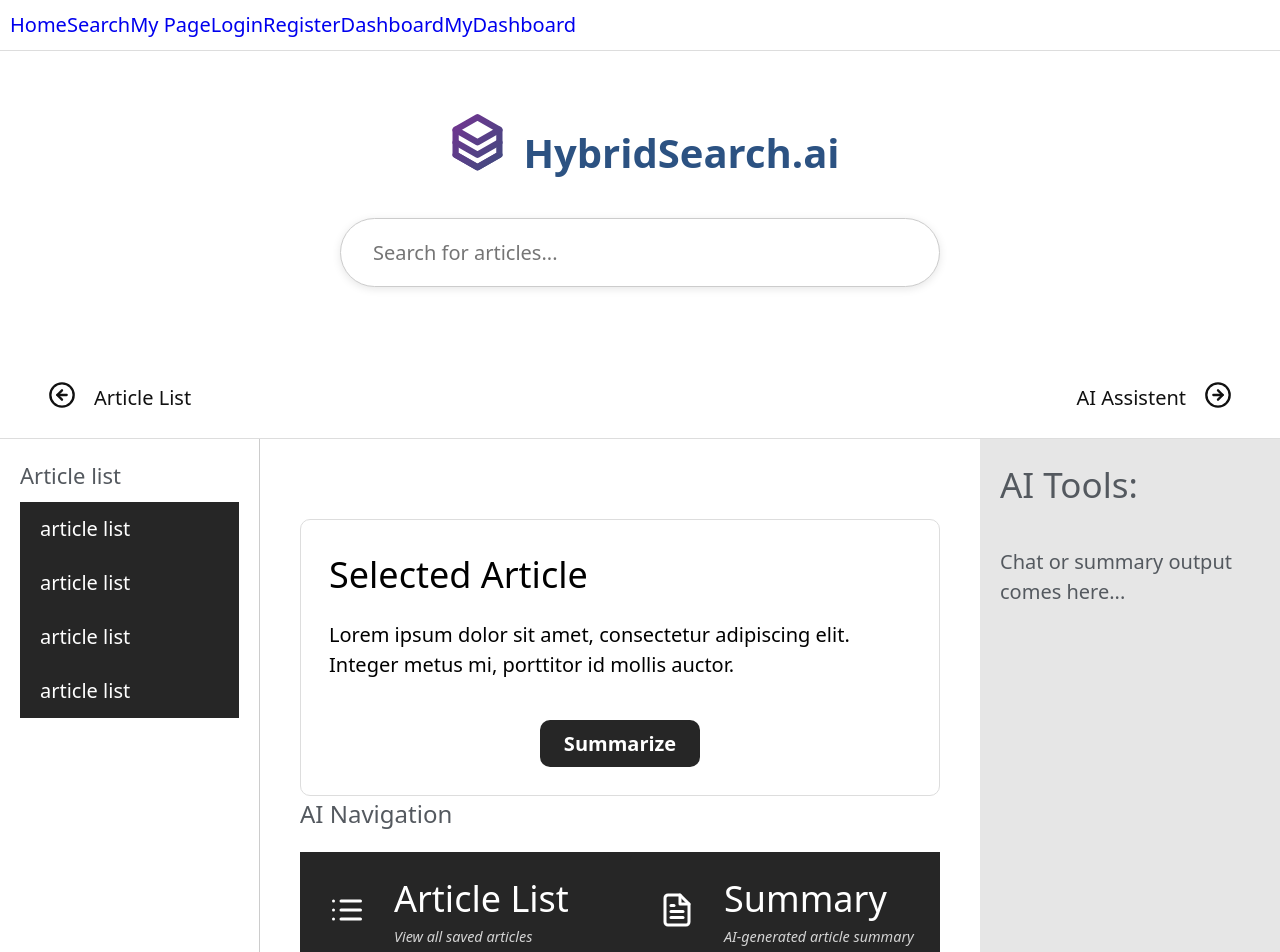
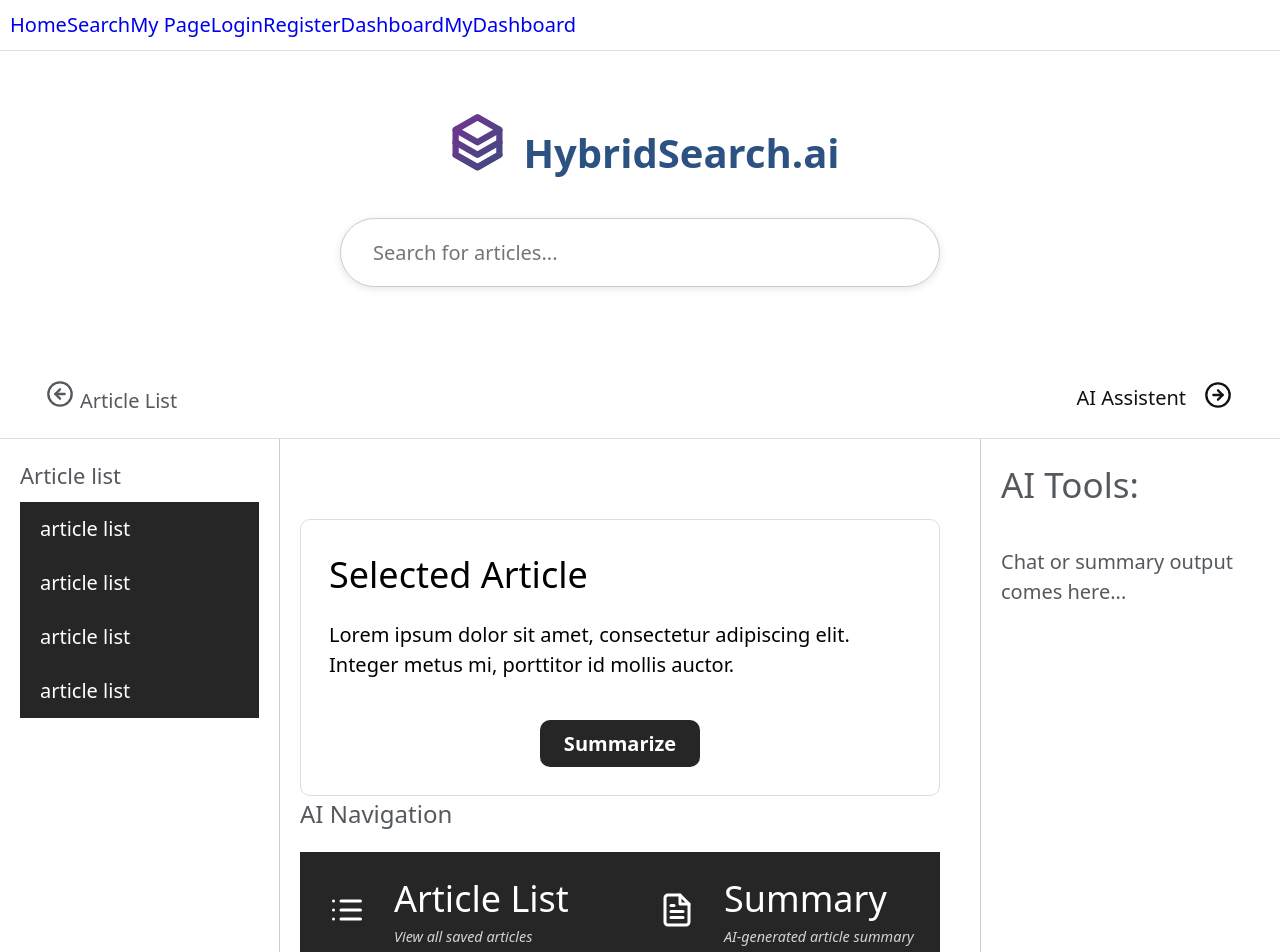
Before and after one commit to Hussein-Ali-Shamarti/Bachelor-SearchMotor, a React (Create React App) app in the folder frontend/: page /mydashboard in a window 1280 px wide. Shown: the top 952 px of the page. Built offline with nearby package versions, Linux system fonts and the light colour scheme.

Commit message:
Fix: Allow toggling of article-sidebar and ai-sidebar independently in desktop layout

```diff
--- a/frontend/src/assets/styles/MyDashboard.css
+++ b/frontend/src/assets/styles/MyDashboard.css
@@ -236,3 +236,37 @@
 .summary-article-card {
   position: relative;
 }
+
+/* -------------------------------------------------------------
+  VENSTRE SIDEBAR – ARTIKKELLISTE
+--------------------------------------------------------------*/
+
+.article-sidebar {
+  background: white;
+  padding: 1rem;
+  border-right: 1px solid #ccc;
+  display: block;
+}
+
+/* HØYRE SIDEBAR – AI TOOLS */
+.ai-sidebar {
+  background: white;
+  padding: 1rem;
+  border-left: 1px solid #ccc;
+  display: block;
+}
+
+/* Skjul elementer eksplisitt via JS */
+.hidden {
+  display: none !important;
+}
+
+.article-sidebar.hidden {
+  display: none;
+}
+
+
+
+.main-area {
+  grid-column: 2;
+}
--- a/frontend/src/pages/MyDashboard.jsx
+++ b/frontend/src/pages/MyDashboard.jsx
@@ -1,28 +1,26 @@
-import React, { useEffect, useState } from "react";
+import React, { useState } from "react";
 import "../assets/styles/MyDashboard.css";
-import { FiList, FiFileText, FiMessageCircle, FiArrowLeftCircle, FiArrowRightCircle } from "react-icons/fi";
+import {
+  FiList,
+  FiFileText,
+  FiMessageCircle,
+  FiArrowLeftCircle,
+  FiArrowRightCircle,
+} from "react-icons/fi";
 import HeaderMyDashboard from "../components/HeaderMyDashboard";
 
 function MyDashboard() {
   const [selectedArticle, setSelectedArticle] = useState(null);
   const [showSummary, setShowSummary] = useState(false);
-  const [navSidebarHidden, setNavSidebarHidden] = useState(false);
+  const [articleSidebarHidden, setArticleSidebarHidden] = useState(false);
   const [aiSidebarHidden, setAiSidebarHidden] = useState(false);
 
-  const toggleNavSidebar = () => {
-    const navSidebar = document.querySelector(".nav-sidebar");
-    if (navSidebar) {
-      navSidebar.classList.toggle("hidden");
-      setNavSidebarHidden(!navSidebarHidden);
-    }
+  const toggleArticleSidebar = () => {
+    setArticleSidebarHidden((prev) => !prev);
   };
 
   const toggleAiSidebar = () => {
-    const aiSidebar = document.querySelector(".ai-sidebar");
-    if (aiSidebar) {
-      aiSidebar.classList.toggle("hidden");
-      setAiSidebarHidden(!aiSidebarHidden);
-    }
+    setAiSidebarHidden((prev) => !prev);
   };
 
   const handleSummarize = () => {
@@ -35,12 +33,12 @@ function MyDashboard() {
 
       {/* Kontrollpanel for navigasjon mellom sidebars */}
       <div className="control-panel-nav">
-        <div className="sidebar-back-button">
+        <div className="sidebar-switcher-article">
           <button
             className="sidebar-hide-toggle"
-            onClick={toggleNavSidebar}
+            onClick={toggleArticleSidebar}
             style={{
-              transform: navSidebarHidden ? "rotate(180deg)" : "rotate(0deg)",
+              transform: articleSidebarHidden ? "rotate(180deg)" : "rotate(0deg)",
               transition: "transform 0.3s ease",
               fontSize: "1.4rem",
               background: "none",
@@ -75,7 +73,8 @@ function MyDashboard() {
       </div>
 
       <div className="dashboard">
-        <aside className="nav-sidebar">
+        {!articleSidebarHidden && (
+          <aside className="article-sidebar">
             <div className="nav-squish-container">
               <h3>Article list</h3>
               <nav className="example-menu">
@@ -88,8 +87,9 @@ function MyDashboard() {
               </nav>
             </div>
           </aside>
+        )}
 
-        <main className="main-area">
+        <main className={`main-area ${articleSidebarHidden ? "expand" : ""}`}>
           <section className="dashboard-cards">
             <div className={`selected-article-card ${showSummary ? "half-width" : "full-width"}`}>
               <div className="card-content">
@@ -152,12 +152,14 @@ function MyDashboard() {
           </section>
         </main>
 
+        {!aiSidebarHidden && (
           <aside className="ai-sidebar">
             <div className="ai-squish-container">
               <h3>AI Tools:</h3>
               <p>Chat or summary output comes here...</p>
             </div>
           </aside>
+        )}
       </div>
 
       <footer className="footer-area">
```
Lines whose indentation alone changed are shown as unchanged.
